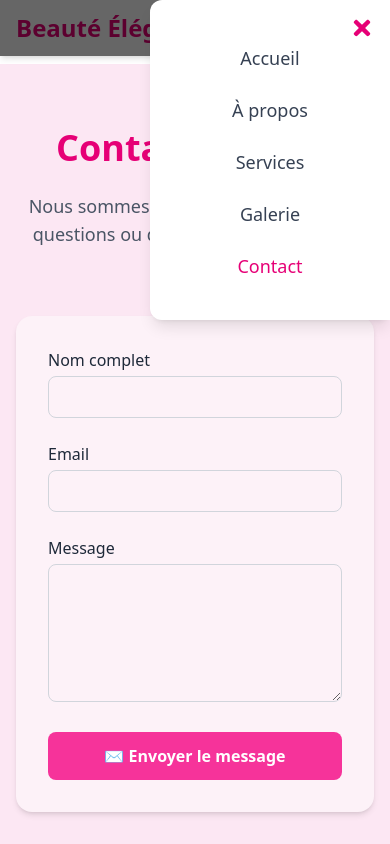
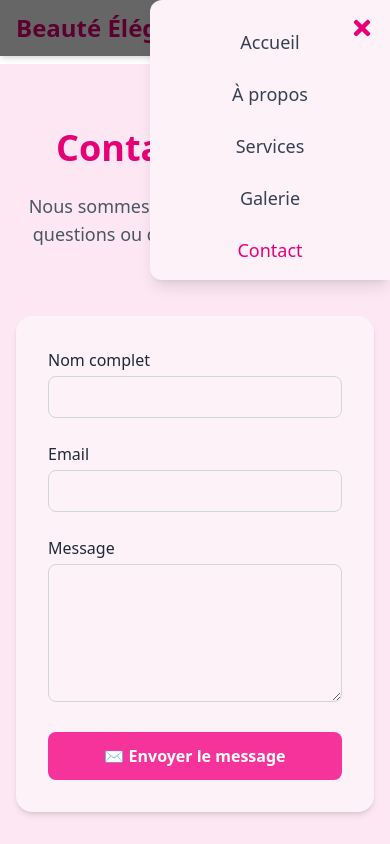
Before and after one commit to elisee9/salon-beaute-site, a React (Vite) app: page /contact in a window 390 px wide. Both pictures are taken after a click on the button "Ouvrir le menu". Shown: the top 844 px of the page. Built offline with nearby package versions, Linux system fonts and the light colour scheme.

Commit message:
Modification du menu sur l'écran mobile

```diff
--- a/src/components/Navbar.jsx
+++ b/src/components/Navbar.jsx
@@ -93,7 +93,7 @@ const Header = () => {
                      animate={{ x: 0 }}
                      exit={{ x: "100%" }}
                      transition={{ type: "tween", duration: 0.3 }}
-                     className="fixed top-0 right-0 h-80 w-60 bg-white z-40 shadow-lg rounded-l-xl pt-8 pb-6 px-3 flex flex-col justify-start items-center"
+                     className="fixed top-0 right-0 h-70 w-60 bg-pink-50 z-40 shadow-lg rounded-l-xl pt-4 pb-2 px-3 flex flex-col justify-start items-center"
                   >
                      {navLinks.map((link) => (
                         <NavLink
```
